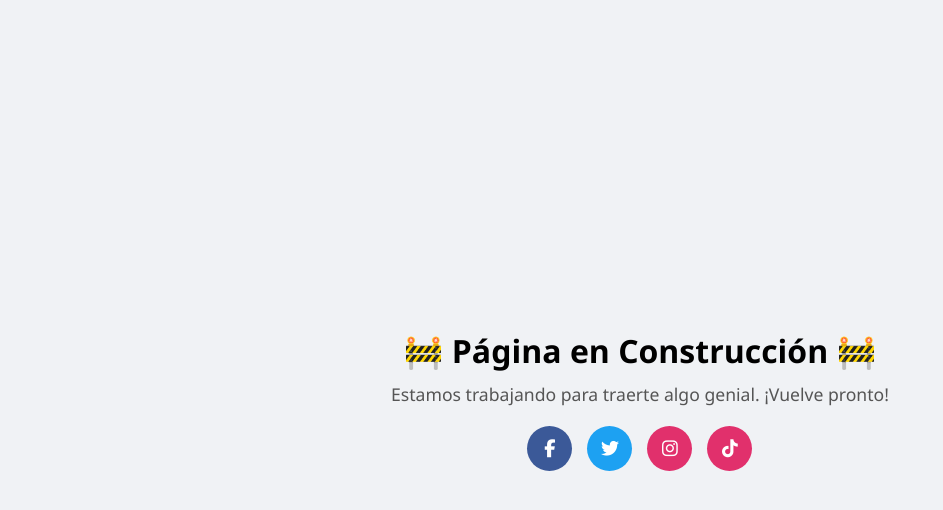
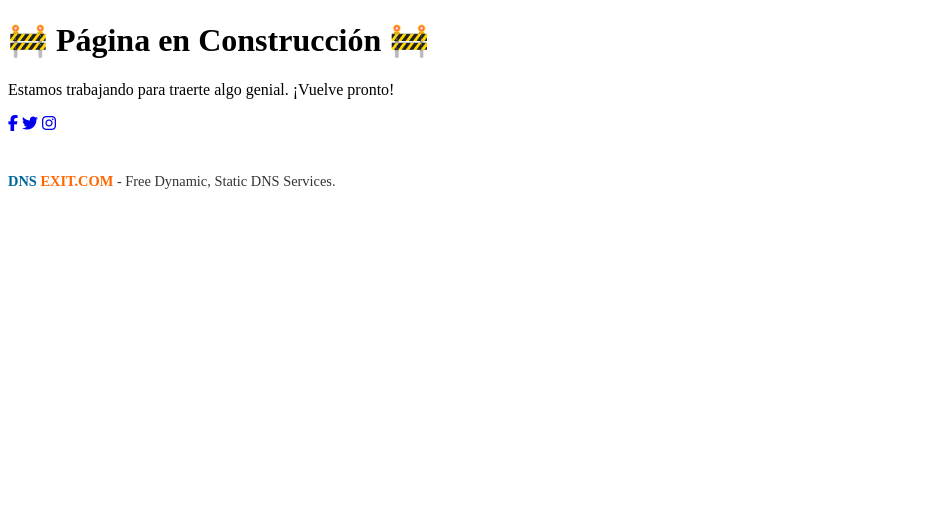
Before and after one commit to maximokoludrovich/k-r-p, a plain HTML site: page index.html in a window 1280 px wide. Shown: the whole page, without its empty margins (0-943 px from the left). Drawn offline with Linux system fonts and the light colour scheme.

Commit message:
Add files via upload

```diff
--- a/estilos.css
+++ b/estilos.css
@@ -1,60 +1,18 @@
-* {
-  margin: 0;
-  padding: 0;
-  box-sizing: border-box;
+.dns-credit {
+  margin-top: 40px;
+  font-size: 0.9rem;
+  color: #333;
 }
 
-body {
-  font-family: 'Segoe UI', Tahoma, Geneva, Verdana, sans-serif;
-  background-color: #f0f2f5;
-  display: flex;
-  justify-content: center;
-  align-items: center;
-  height: 100vh;
-  text-align: center;
-  padding: 20px;
+.dns-credit a {
+  text-decoration: none;
+  font-weight: bold;
 }
 
-.container {
-  max-width: 500px;
+.dns-blue {
+  color: #006699;
 }
 
-h1 {
-  font-size: 2rem;
-  margin-bottom: 10px;
+.dns-orange {
+  color: #FF6600;
 }
-
-p {
-  margin-bottom: 20px;
-  font-size: 1.1rem;
-  color: #555;
-}
-
-.social-buttons {
-  display: flex;
-  justify-content: center;
-  gap: 15px;
-  flex-wrap: wrap;
-}
-
-.btn {
-  width: 45px;
-  height: 45px;
-  background-color: #333;
-  color: #fff;
-  border-radius: 50%;
-  text-align: center;
-  line-height: 45px;
-  font-size: 18px;
-  transition: background-color 0.3s;
-  text-decoration: none;
-}
-
-.btn:hover {
-  background-color: #555;
-}
-
-.fb { background-color: #3b5998; }
-.tw { background-color: #1da1f2; }
-.ig { background-color: #e1306c; }
-.li { background-color: #0077b5; }
--- a/index.html
+++ b/index.html
@@ -3,7 +3,7 @@
 <head>
   <meta charset="UTF-8">
   <meta name="viewport" content="width=device-width, initial-scale=1">
-  <title>En Construcción</title>
+  <title>Maximo Koludrovich</title>
   <link rel="stylesheet" href="estilos.css">
   <link rel="stylesheet" href="https://cdnjs.cloudflare.com/ajax/libs/font-awesome/6.5.0/css/all.min.css">
 </head>
@@ -15,8 +15,12 @@
       <a href="https://fb.com/soymaximokoludrovich" target="_blank" class="btn fb"><i class="fab fa-facebook-f"></i></a>
       <a href="https://x.com/maxkoludrovich" target="_blank" class="btn tw"><i class="fab fa-twitter"></i></a>
       <a href="https://instagram.com/maximokoludrovich" target="_blank" class="btn ig"><i class="fab fa-instagram"></i></a>
-      <a href="https://tiktok.com/maximokoludrovich" target="_blank" class="btn ig"><i class="fab fa-tiktok"></i></a>
     </div>
+  </div>
+  <div class="dns-credit">
+    <a href="http://www.dnsExit.com" class="dns-blue">DNS</a>
+    <a href="http://www.dnsExit.com" class="dns-orange">EXIT.COM</a>
+    <span> - Free Dynamic, Static DNS Services.</span>
   </div>
 </body>
 </html>
```
